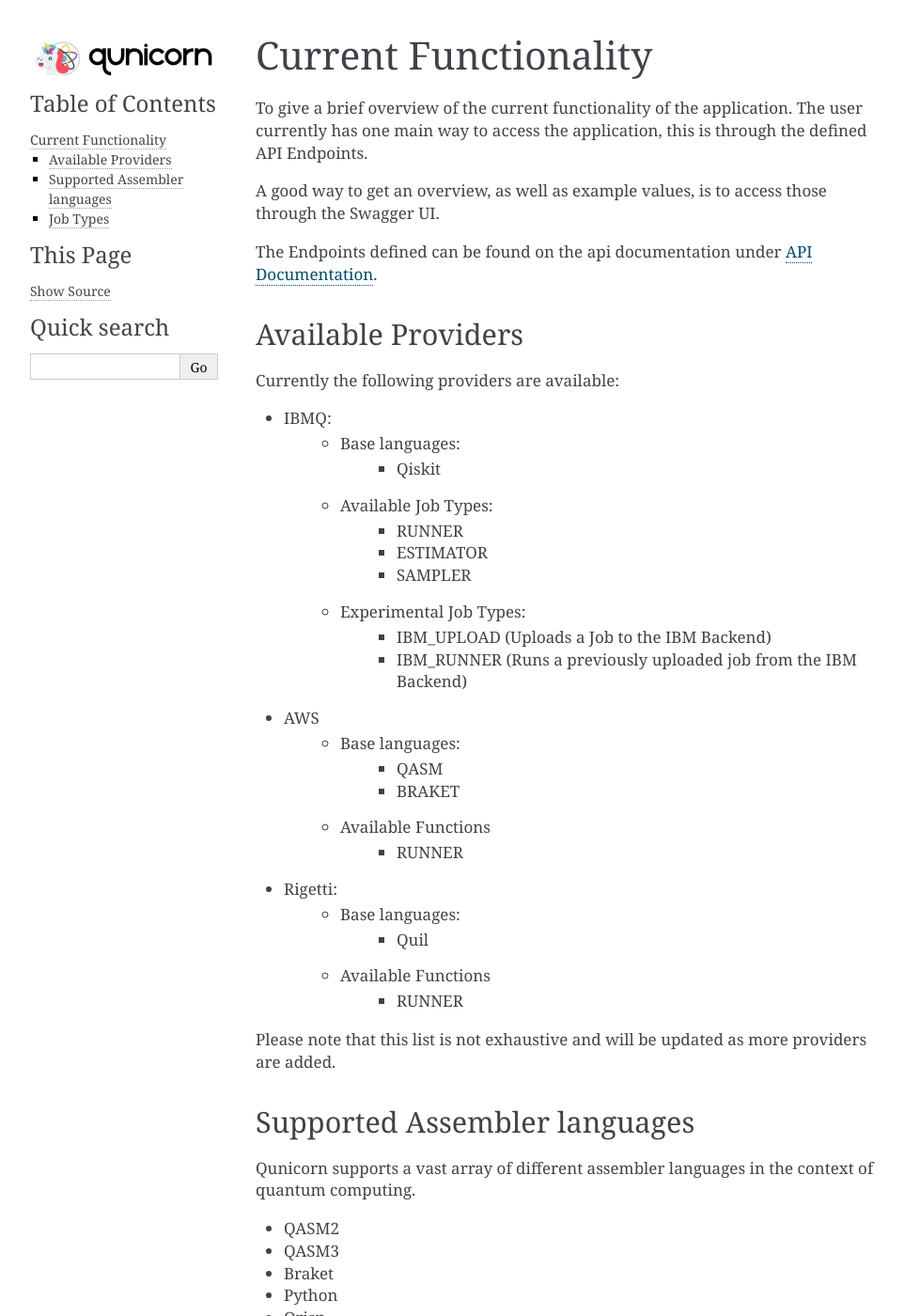
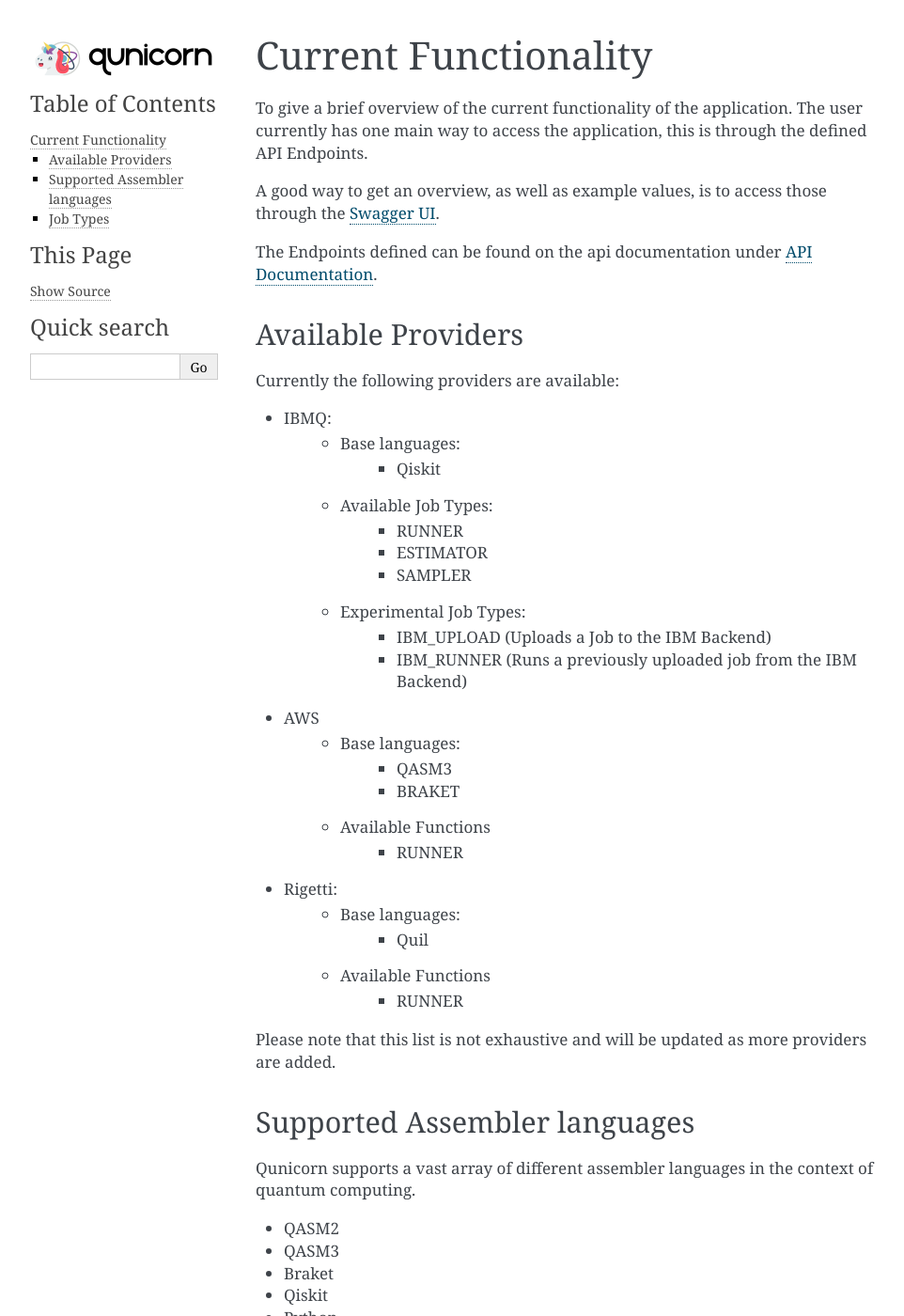
Before and after one commit to qunicorn/qunicorn-core, a Sphinx documentation site: the page built from docs/project_introduction/current_functionality.rst, in a window 1280 px wide and 1400 px high. Shown: the whole window at 94% size, without its empty margins (148-1110 px from the left). Built offline with Sphinx 7.4.7, drawn with Linux system fonts in a browser that asks for light colours; pages that are not in the unit, such as notebooks, are missing from menus.

```diff
--- a/docs/architecture_documentation/api_documentation/apidocumentation.rst
+++ b/docs/architecture_documentation/api_documentation/apidocumentation.rst
@@ -33,7 +33,7 @@ Available endpoints are:
 
 * **DEVICES**
     * **GET /devices/** *(Get all currently saved devices)*
-    * **PUT /devices/** *(Updates the device list from the provider)*
+    * **POST /devices/** *(Updates the device list from the provider)*
     * **GET /devices/{device_id}/** *(Get details about one device)*
     * **POST /devices/{device_id}/status** *(To check if a device is available)*
     * **POST /devices/{device_id}/calibration** *(To get device properties for configuration)*
--- a/docs/architecture_documentation/database_documentation/dbmodels.rst
+++ b/docs/architecture_documentation/database_documentation/dbmodels.rst
@@ -268,9 +268,9 @@ Attributes of the Result Dataclass
         - int
         - The job_id that was executed.
 
-    *   - **circuit**
+    *   - **program_id**
         - int
-        - The circuit which was executed by the job.
+        - the ID of the QuantumProgram that was executed
 
     *   - **meta_data**
         - int
--- a/docs/architecture_documentation/project_structure.rst
+++ b/docs/architecture_documentation/project_structure.rst
@@ -45,9 +45,6 @@ db <Package>:
 
 The db package contains the database models and the database service. It is used to define the database, and to handle communication with it.
 
-* database_services <Package>:
-   * contains services which provide access the database (add, get, update, remove).
-   * Services are called from the core package.
 * models <Package>:
     * contains the definitions of the various database models.
 * cli <.py File>:
--- a/docs/project_introduction/current_functionality.rst
+++ b/docs/project_introduction/current_functionality.rst
@@ -4,7 +4,7 @@ Current Functionality
 To give a brief overview of the current functionality of the application.
 The user currently has one main way to access the application, this is through the defined API Endpoints.
 
-A good way to get an overview, as well as example values, is to access those through the Swagger UI.
+A good way to get an overview, as well as example values, is to access those through the `Swagger UI <http://localhost:5005/swagger-ui>`_.
 
 The Endpoints defined can be found on the api documentation under :doc:`API Documentation <../architecture_documentation/api_documentation/apidocumentation>`.
 
@@ -25,7 +25,7 @@ Currently the following providers are available:
 
 * AWS
     * Base languages:
-        * QASM
+        * QASM3
         * BRAKET
     * Available Functions
         * RUNNER
@@ -46,6 +46,7 @@ Qunicorn supports a vast array of different assembler languages in the context o
 * QASM2
 * QASM3
 * Braket
+* Qiskit
 * Python
 * Qrisp
 * Quil
--- a/docs/project_introduction/project_description.rst
+++ b/docs/project_introduction/project_description.rst
@@ -12,7 +12,7 @@ The quantum hardware is provided by different providers like AWS and IBM.
 Circuit Transpilation
 ---------------------
 The qunicorn application is used to transpile circuits between different quantum assembler languages.
-For example is it possible to run a braket-circuit on IBM when using the qunicorn application.
+For example, it is possible to run a braket-circuit on IBM when using the qunicorn application.
 Generally it is not possible to directly run a braket-circuit on IBM, the circuit first needs to be transpiled to QISKIT.
 
 
```
Also changed, not shown: README.md (+19 -12 lines).
